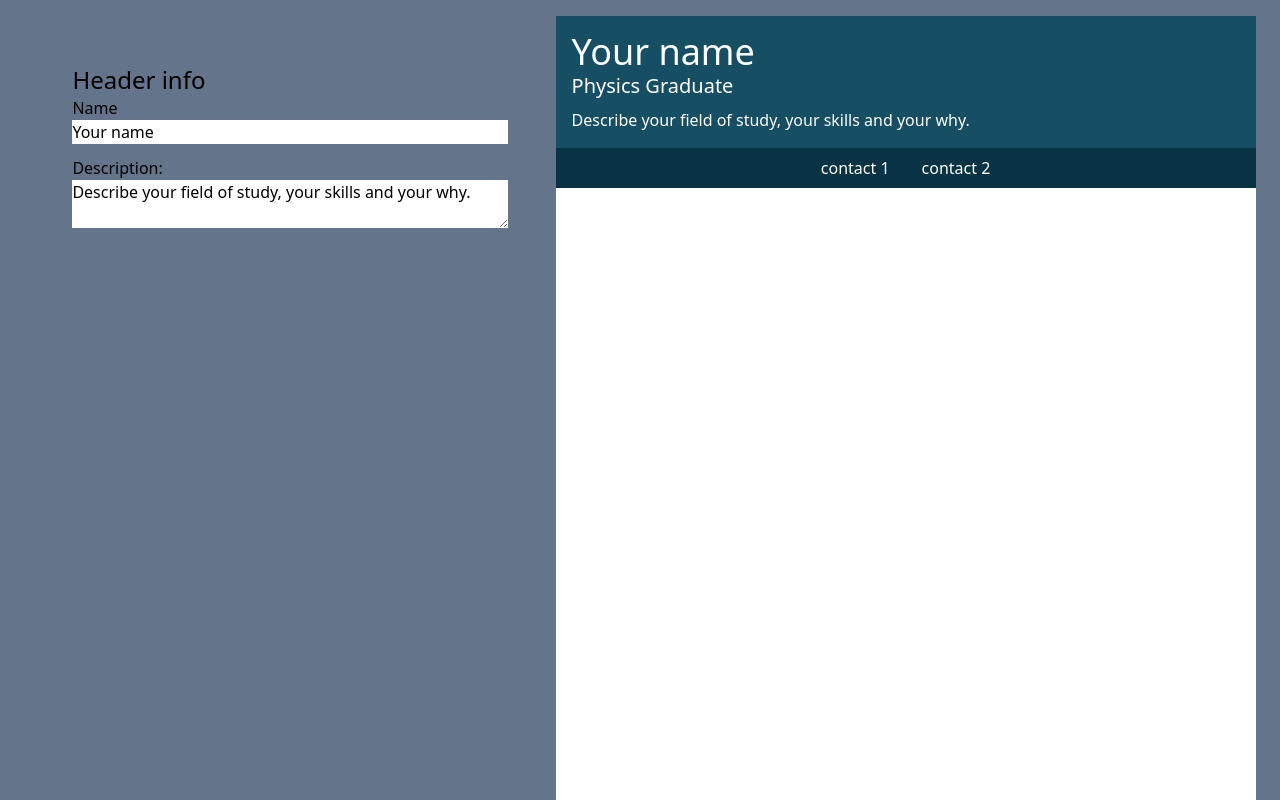
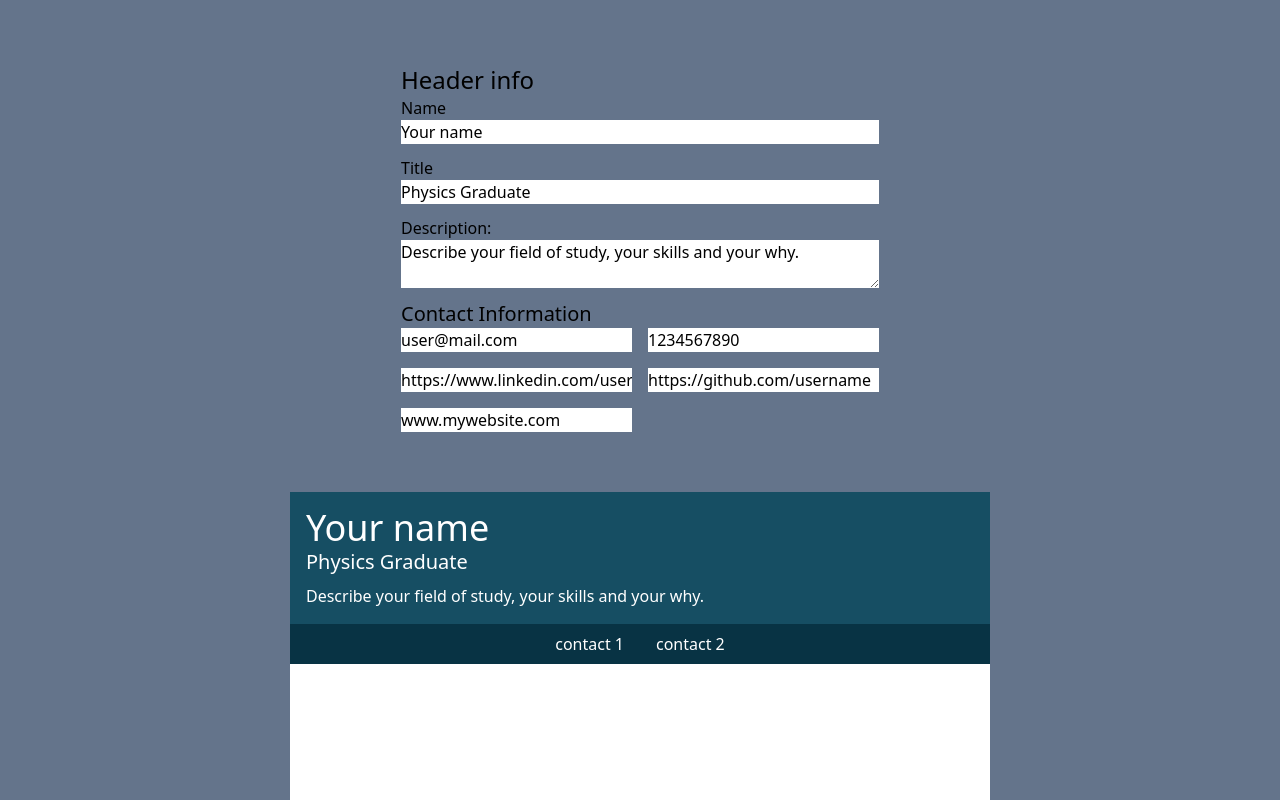
Before and after one commit to iaaron-xyz/cv-application, a React (Create React App) app: page / in a window 1280 px wide. Shown: the top 800 px of the page. Built offline with nearby package versions, Linux system fonts and the light colour scheme.

Commit message:
add missing header elements

```diff
--- a/src/components/HeaderForm.js
+++ b/src/components/HeaderForm.js
@@ -2,6 +2,17 @@ const HeaderForm = ({ data, setData }) => {
 
   const handleInputChange = (e) => {
     setData({...data, [e.target.name]: e.target.value})
+  }
+
+  const handleContactInfo = (e) => {
+    console.log(data.contactInfo);
+    setData({
+      ...data,
+      contactInfo: {
+        ...data.contactInfo,
+        [e.target.name]: e.target.value
+      }
+    })
   }
 
   return (
@@ -22,6 +33,19 @@ const HeaderForm = ({ data, setData }) => {
           />
         </div>
         <div className="form-element">
+          <label htmlFor="titleCareer">
+            Title
+          </label>
+          <input
+            type="text"
+            name="titleCareer"
+            id="title"
+            className="block w-full"
+            value={data.titleCareer}
+            onChange={handleInputChange}
+          />
+        </div>
+        <div className="form-element">
           <label htmlFor="description">
             Description:
           </label>
@@ -33,6 +57,58 @@ const HeaderForm = ({ data, setData }) => {
             onChange={handleInputChange}>
           </textarea>
         </div>
+
+        {/* Contact info */}
+        <div className="form-element">
+          <h2 className="text-xl">Contact Information</h2>
+          <div className="grid grid-cols-2 gap-4">
+            {/* email */}
+            <input
+              type="email"
+              name="email"
+              id="email"
+              className="block w-full"
+              value={data.contactInfo.email}
+              onChange={handleContactInfo}
+            />
+            {/* number phone */}
+            <input
+              type="text"
+              name="number"
+              id="number"
+              className="block w-full"
+              value={data.contactInfo.number}
+              onChange={handleContactInfo}
+            />
+            {/* linkedin */}
+            <input
+              type="url"
+              name="linkedin"
+              id="linkedin"
+              className="block w-full"
+              value={data.contactInfo.linkedin}
+              onChange={handleInputChange}
+            />
+            {/* github */}
+            <input
+              type="url"
+              name="github"
+              id="github"
+              className="block w-full"
+              value={data.contactInfo.github}
+              onChange={handleInputChange}
+            />
+            {/* website */}
+            <input
+              type="url"
+              name="website"
+              id="website"
+              className="block w-full"
+              value={data.contactInfo.website}
+              onChange={handleInputChange}
+            />
+          </div>
+        </div>
       </form>
     </div>
   )
```
